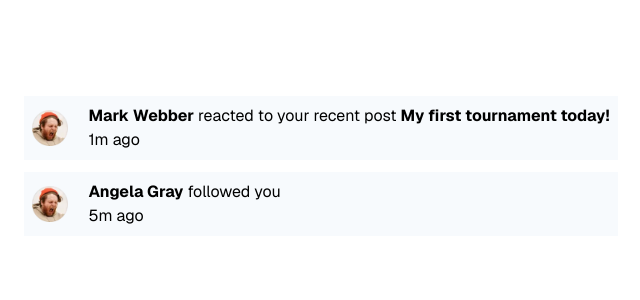
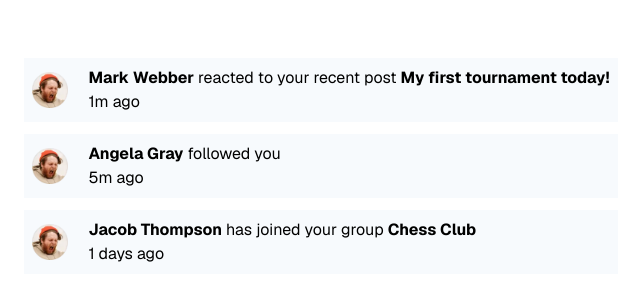
Before and after one commit to TheMcnafaha/fe-notifications-page, a Next.js app: page / in a window 1280 px wide. Shown: the part 234-534 px from the top of the page, without its empty margins (319-959 px from the left). Built offline with nearby package versions, Linux system fonts and the light colour scheme.

Commit message:
feat(notications): adds group notifications

```diff
--- a/src/app/components/notification-manager.tsx
+++ b/src/app/components/notification-manager.tsx
@@ -5,12 +5,15 @@ import {
   ReactionNotification,
   SimpleNotification,
   SimpleNotificationObj,
+  GroupNotificationObj,
   type ReactionNotificationObj,
+  GroupNotification,
 } from "./notifications";
 
 type NotificationProps =
   | { notification: ReactionNotificationObj }
-  | { notification: SimpleNotificationObj };
+  | { notification: SimpleNotificationObj }
+  | { notification: GroupNotificationObj };
 function NotificationManager(props: NotificationProps) {
   return (
     <NotificationSeenContainer seen={props.notification.seen}>
@@ -27,6 +30,8 @@ function getCorrectNotification({ notification }: NotificationProps) {
 
     case "simple":
       return <SimpleNotification notification={notification} />;
+    case "group":
+      return <GroupNotification notification={notification} />;
     default:
       return null;
   }
@@ -50,11 +55,22 @@ export function AllNotifications() {
     timeStamp: "5m",
     type: "simple",
   };
+
+  const groupJacob: GroupNotificationObj = {
+    userName: "Jacob Thompson",
+    seen: false,
+    event: "has joined your group",
+    group: "Chess Club",
+    imgUrl: "/images/avatar-mark-webber.webp",
+    timeStamp: "1 days",
+    type: "group",
+  };
   return (
     <>
       <div className="flex flex-col gap-3">
         <NotificationManager notification={reactionMark} />
         <NotificationManager notification={simpleAngela} />
+        <NotificationManager notification={groupJacob} />
       </div>
     </>
   );
--- a/src/app/components/notifications.tsx
+++ b/src/app/components/notifications.tsx
@@ -9,6 +9,15 @@ export type SimpleNotificationObj = {
   type: "simple";
 };
 
+export type GroupNotificationObj = {
+  userName: string;
+  seen: boolean;
+  event: string;
+  group: string;
+  imgUrl: string;
+  timeStamp: string;
+  type: "group";
+};
 export type ReactionNotificationObj = {
   userName: string;
   seen: boolean;
@@ -77,3 +86,29 @@ export function SimpleNotification({
     </>
   );
 }
+export function GroupNotification({
+  notification,
+}: {
+  notification: GroupNotificationObj;
+}) {
+  const { userName, event, imgUrl, group, timeStamp } = notification;
+  return (
+    <>
+      <img
+        className="h-9 w-9"
+        src={imgUrl}
+        alt={`profile picture of ${userName}`}
+      />
+      <div>
+        <div>
+          <span className="font-bold">{userName}</span>
+          {` ${event} `}
+          <a href="/" className="font-bold">
+            {group}
+          </a>
+        </div>
+        <div>{`${timeStamp} ago`}</div>
+      </div>
+    </>
+  );
+}
```
